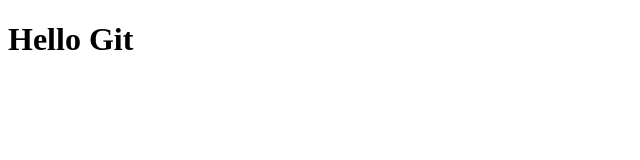
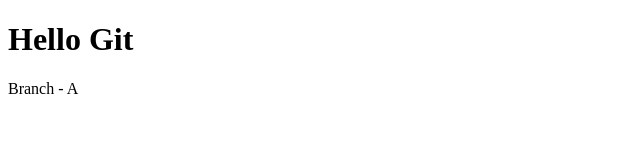
Before and after one commit to krisna-petra/trial, a plain HTML site: page index.html in a window 1280 px wide. Shown: the full height of the page, 0-640 px from the left. Drawn offline with Linux system fonts and the light colour scheme.

Commit message:
update A

```diff
--- a/index.html
+++ b/index.html
@@ -5,5 +5,6 @@
     </head>
     <body>
         <h1>Hello Git</h1>
+        <p>Branch - A</p>
     </body>
 </html>
```
